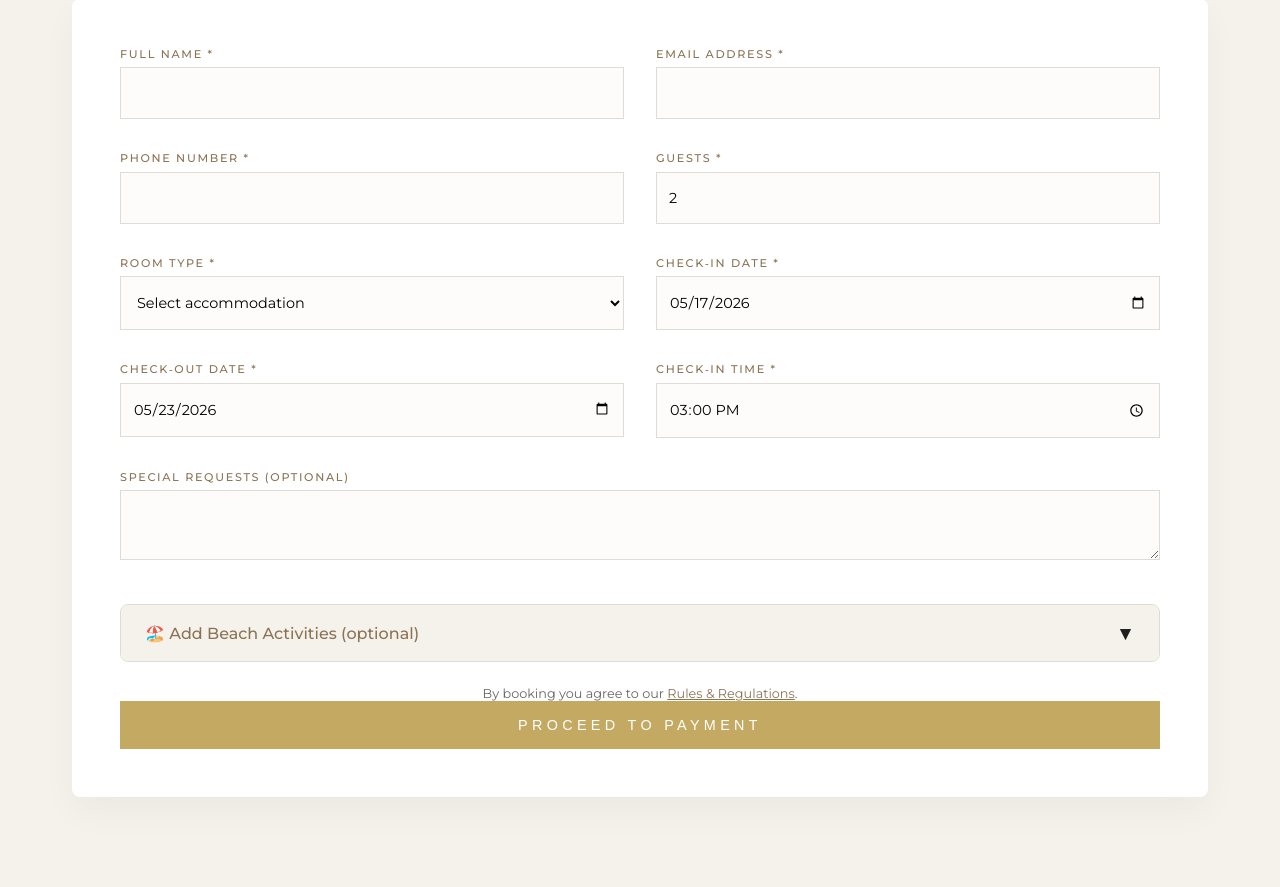
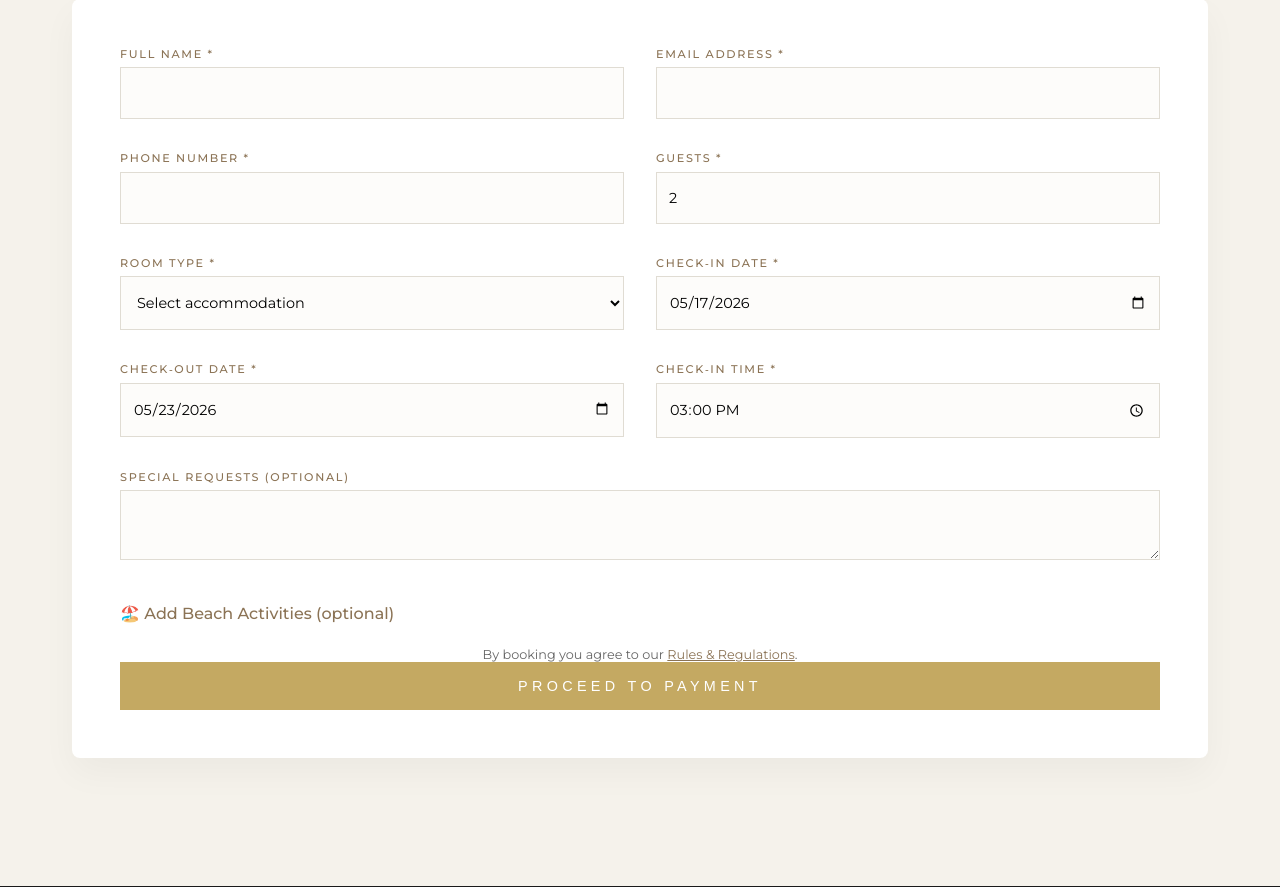
Before and after one commit to Moi-Tech67/canyon-booking, a Flask app: template templates/booking.html in a window 1280 px wide. Shown: the part 231-1118 px from the top of the page. Run offline with Flask 3, Linux system fonts and the light colour scheme; the template is opened without the code that fills it, so the values that code supplies are empty.

Commit message:
Fixed beach activities layout, removed collapsible

```diff
--- a/templates/booking.html
+++ b/templates/booking.html
@@ -43,13 +43,11 @@
         .spinner { border: 2px solid #F5F2EB; border-top: 2px solid #C4A962; border-radius: 50%; width: 36px; height: 36px; animation: spin 0.8s linear infinite; margin: 0 auto; }
         @keyframes spin { 0% { transform: rotate(0deg); } 100% { transform: rotate(360deg); } }
 
-        /* Activities card */
-        .activities-card { margin: 1.5rem 0; border: 1px solid #E0DCD3; border-radius: 8px; overflow: hidden; }
-        .activities-header { background: #F5F2EB; padding: 1rem 1.5rem; cursor: pointer; display: flex; justify-content: space-between; align-items: center; }
-        .activities-header h3 { font-size: 1rem; color: #8B7355; font-weight: 500; }
-        .activities-body { padding: 1.5rem; display: none; }
-        .activities-body.open { display: block; }
+        /* Beach activities - always visible, simple */
+        .activities-section { margin: 1.5rem 0; }
+        .activities-section h3 { font-size: 1rem; color: #8B7355; font-weight: 500; margin-bottom: 1rem; }
         .activity-checkbox { display: flex; align-items: center; gap: 0.5rem; margin-bottom: 0.5rem; }
+        .activity-checkbox input[type="checkbox"] { width: auto; margin: 0; }
 
         #paymentModal { display: none; position: fixed; top: 0; left: 0; width: 100%; height: 100%; background: rgba(0,0,0,0.6); justify-content: center; align-items: center; z-index: 2000; }
         .modal-content { background: white; padding: 2.5rem; border-radius: 8px; max-width: 500px; width: 90%; text-align: center; }
@@ -109,15 +107,10 @@
                     <div class="form-group full-width"><label for="specialRequests">Special Requests (optional)</label><textarea id="specialRequests" rows="2"></textarea></div>
                 </div>
 
-                <!-- Beach Activities (collapsible) -->
-                <div class="activities-card">
-                    <div class="activities-header" onclick="document.getElementById('activitiesBody').classList.toggle('open')">
-                        <h3>🏖️ Add Beach Activities (optional)</h3>
-                        <span style="font-size:1.2rem;">▼</span>
-                    </div>
-                    <div class="activities-body" id="activitiesBody">
-                        <div id="activitiesList"></div>
-                    </div>
+                <!-- Beach Activities – always visible -->
+                <div class="activities-section">
+                    <h3>🏖️ Add Beach Activities (optional)</h3>
+                    <div id="activitiesList"></div>
                 </div>
 
                 <div class="price-display" id="priceDisplay">
@@ -188,7 +181,7 @@
             roomSelect.appendChild(opt);
         }
 
-        // Populate activities checkboxes
+        // Populate activities checkboxes (always visible)
         const activitiesDiv = document.getElementById('activitiesList');
         for (const [name, price] of Object.entries(activities)) {
             const div = document.createElement('div');
```
